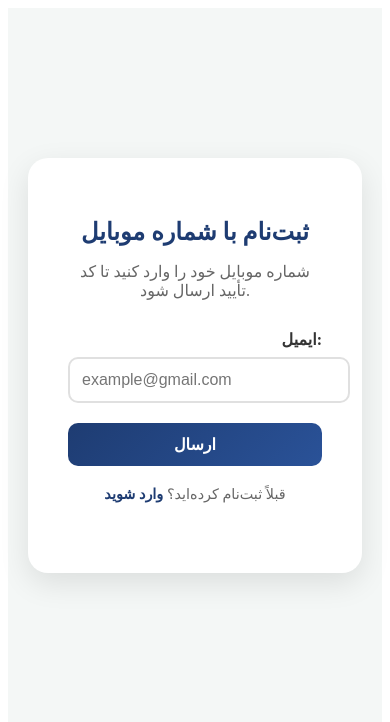
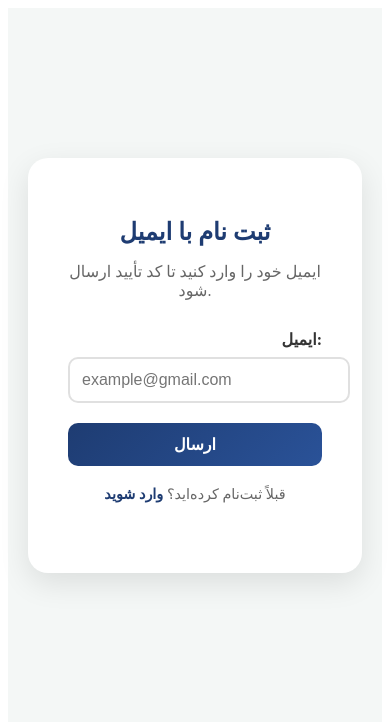
Before and after one commit to Amirajhajh/Anamis, a Django app: template Anamis/accounts/templates/accounts/register_step1.html in a window 390 px wide. Shown: the top 722 px of the page. Run offline with Django 5.2, Linux system fonts and the light colour scheme; the template is opened without the code that fills it, so the values that code supplies are empty.

Commit message:
Change registration from phone to email OTP

```diff
--- a/Anamis/accounts/templates/accounts/register_step1.html
+++ b/Anamis/accounts/templates/accounts/register_step1.html
@@ -9,8 +9,8 @@
 
 <div class="auth-container">
     <div class="auth-card">
-        <h2>ثبت‌نام با شماره موبایل</h2>
-        <p>شماره موبایل خود را وارد کنید تا کد تأیید ارسال شود.</p>
+        <h2>ثبت نام با ایمیل</h2>
+        <p>ایمیل خود را وارد کنید تا کد تأیید ارسال شود.</p>
 
 
         <form method="post" class="auth-form">
--- a/Anamis/messenger_project/settings.py
+++ b/Anamis/messenger_project/settings.py
@@ -150,8 +150,6 @@ STATICFILES_STORAGE = 'whitenoise.storage.CompressedManifestStaticFilesStorage'
 
 # --- EMAIL ---
 
-#EMAIL_BACKEND = 'django.core.mail.backends.console.EmailBackend'
-
 EMAIL_BACKEND = 'django.core.mail.backends.smtp.EmailBackend'
 
 EMAIL_HOST = 'smtp.gmail.com'
@@ -162,3 +160,5 @@ EMAIL_HOST_USER = 'AnamisMessager@gmail.com'
 EMAIL_HOST_PASSWORD = 'xxmb siaz misv trlz'
 
 DEFAULT_FROM_EMAIL = EMAIL_HOST_USER
+
+EMAIL_TIMEOUT = 10
```
